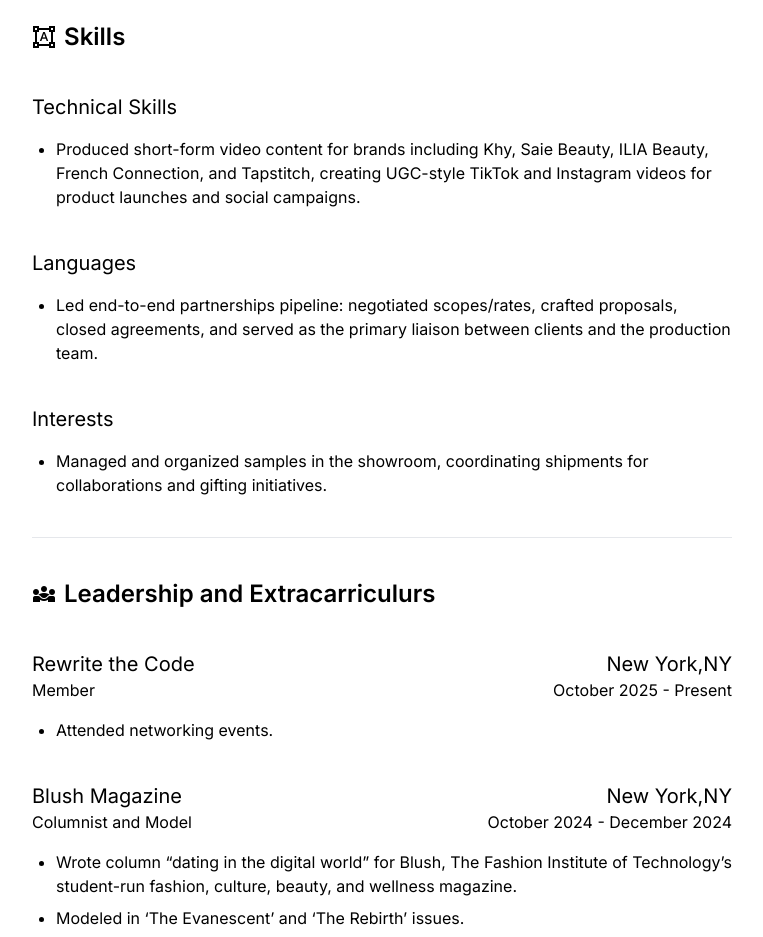
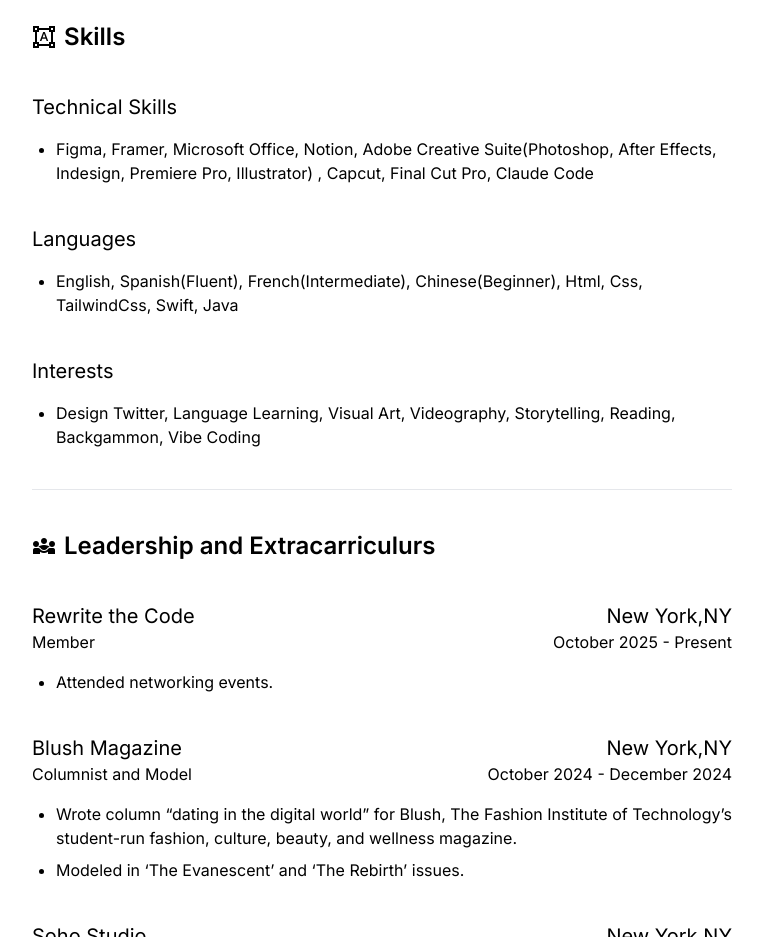
Before and after one commit to emariac/resume, a plain HTML site: page index.html in a window 1280 px wide. Shown: the part 1720-2657 px from the top of the page, without its empty margins (258-1021 px from the left). Drawn offline with nearby package versions, Linux system fonts and the light colour scheme; a web font is replaced by a local one.

Commit message:
Update skills and experiences in index.html

```diff
--- a/index.html
+++ b/index.html
@@ -193,7 +193,7 @@
 
 	<ul class="list-disc pl-6 mt-4 space-y-2">
 		<li>
-		Produced short-form video content for brands including Khy, Saie Beauty, ILIA Beauty, French Connection, and Tapstitch, creating UGC-style TikTok and Instagram videos for product launches and social campaigns.
+		Figma, Framer, Microsoft Office, Notion, Adobe Creative Suite(Photoshop, After Effects, Indesign, Premiere Pro, Illustrator) , Capcut, Final Cut Pro, Claude Code
 		</li>
 	</ul>
 </div>
@@ -207,7 +207,7 @@
 
 	<ul class="list-disc pl-6 mt-4 space-y-2">
 		<li>
-		Led end-to-end partnerships pipeline: negotiated scopes/rates, crafted proposals, closed agreements, and served as the primary liaison between clients and the production team.
+		English, Spanish(Fluent), French(Intermediate), Chinese(Beginner), Html, Css, TailwindCss, Swift, Java
 		</li>
 	</ul>
 
@@ -221,7 +221,7 @@
 
 	<ul class="list-disc pl-6 mt-4 space-y-2">
 		<li>
-		Managed and organized samples in the showroom, coordinating shipments for collaborations and gifting initiatives.
+		Design Twitter, Language Learning, Visual Art, Videography, Storytelling, Reading, Backgammon, Vibe Coding
 		</li>
 	</ul>
 
```
